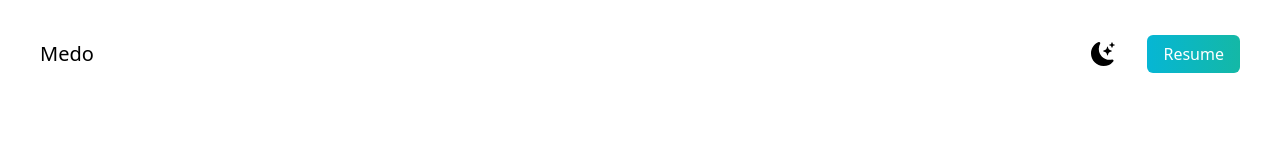
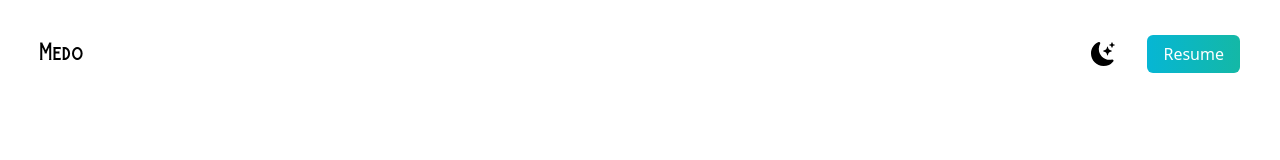
Before and after one commit to mohmedkasim/nextjs-website, a Next.js app: page / in a window 1280 px wide. Shown: the top 160 px of the page. Built offline with nearby package versions, Linux system fonts and the light colour scheme.

Commit message:
add fontfamily

```diff
--- a/tailwind.config.js
+++ b/tailwind.config.js
@@ -5,7 +5,11 @@ module.exports = {
     "./components/**/*.{js,ts,jsx,tsx}",
   ],
   theme: {
-    extend: {},
+    extend: {
+      fontFamily: {
+        burtons: "burtons",
+      },
+    },
   },
   plugins: [],
 };
```
